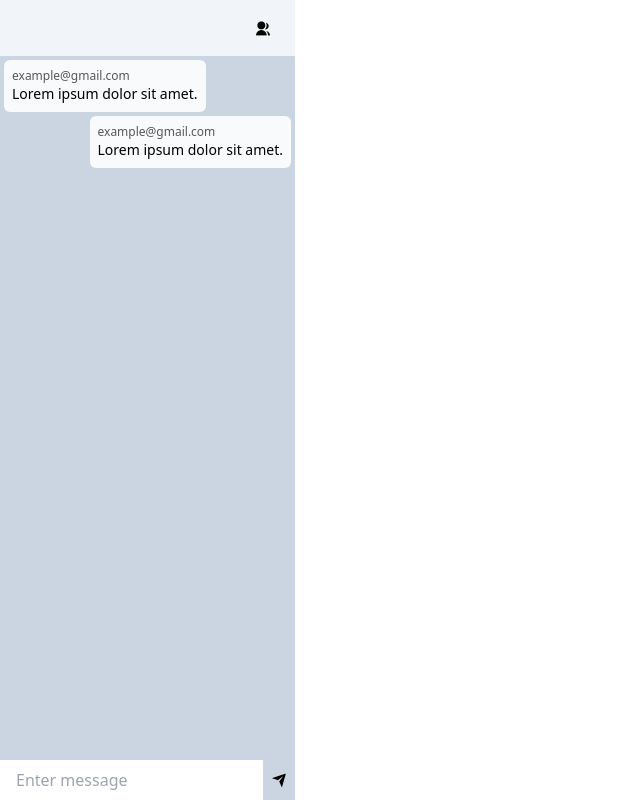
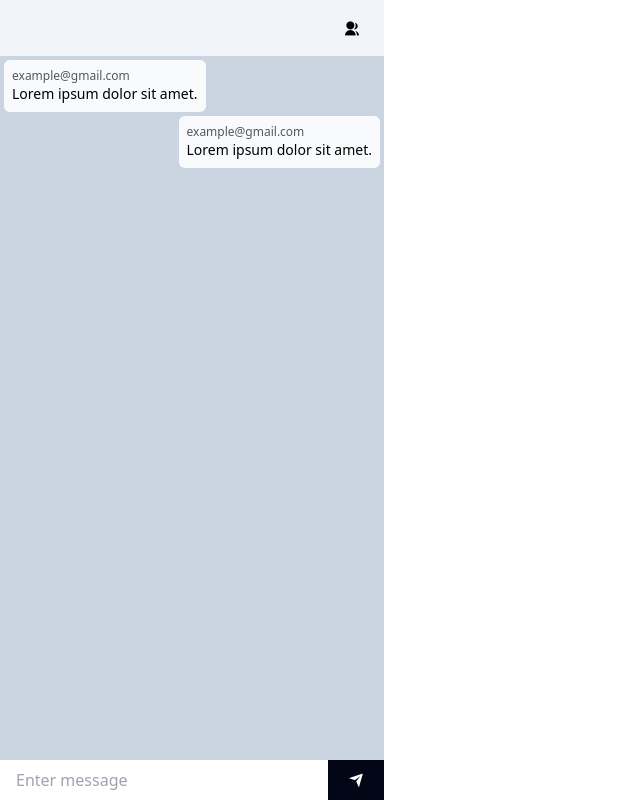
Before and after one commit to MudassirKhanT/AI-AGENT, a React (Vite) app in the folder Ai_Frontend/: page /project in a window 1280 px wide. Shown: the whole page, without its empty margins (0-640 px from the left). Built offline with nearby package versions, Linux system fonts and the light colour scheme.

Commit message:
added side panel

```diff
--- a/Ai_Frontend/src/screens/Project.jsx
+++ b/Ai_Frontend/src/screens/Project.jsx
@@ -1,14 +1,16 @@
+import { useState } from "react";
 import React from "react";
 import { useLocation } from "react-router-dom";
 const Project = () => {
   const location = useLocation();
   console.log(location.state);
+  const [isSidePanelOpen, setIsSidePanelOpen] = useState(false);
 
   return (
     <main className="h-screen w-screen flex">
-      <section className="left flex flex-col h-full min-w-72 bg-slate-300">
+      <section className="left relative flex flex-col h-full min-w-96 bg-slate-300">
         <header className="flex justify-end p-2 px-4 w-full bg-slate-100">
-          <button className="p-2 ">
+          <button onClick={() => setIsSidePanelOpen(!isSidePanelOpen)} className="p-2 ">
             <i className="ri-group-fill"></i>
           </button>
         </header>
@@ -24,10 +26,25 @@ const Project = () => {
             </div>
           </div>
           <div className="input-field w-full flex">
-            <input className="p-2 px-4 border-none outline-none" type="text" placeholder="Enter message" />
-            <button className="flex-grow px-2 ">
+            <input className="p-2 px-4 border-none outline-none flex-grow" type="text" placeholder="Enter message" />
+            <button className=" px-5 bg-slate-950 text-white ">
               <i className="ri-send-plane-fill"></i>
             </button>
+          </div>
+        </div>
+        <div className={`sidePanel w-full h-full flex flex-col gap-2 bg-slate-50 absolute transition-all ${isSidePanelOpen ? "translate-x-0" : "-translate-x-full"} top-0`}>
+          <header className="flex justify-end p-2 px-3 bg-slate-200">
+            <button onClick={() => setIsSidePanelOpen(!isSidePanelOpen)}>
+              <i className="ri-close-fill"></i>
+            </button>
+          </header>
+          <div className="users cursor-pointer hover:bg-slate-200 p-2 flex flex-col gap-2">
+            <div className="user flex gap-2 items-center">
+              <div className="aspect-square rounded-full w-fit h-fit  flex items-center justify-center p-5 text-white bg-slate-700">
+                <i className="ri-user-fill absolute"></i>
+              </div>
+              <h1 className="font-semibold text-lg">username</h1>
+            </div>
           </div>
         </div>
       </section>
```
